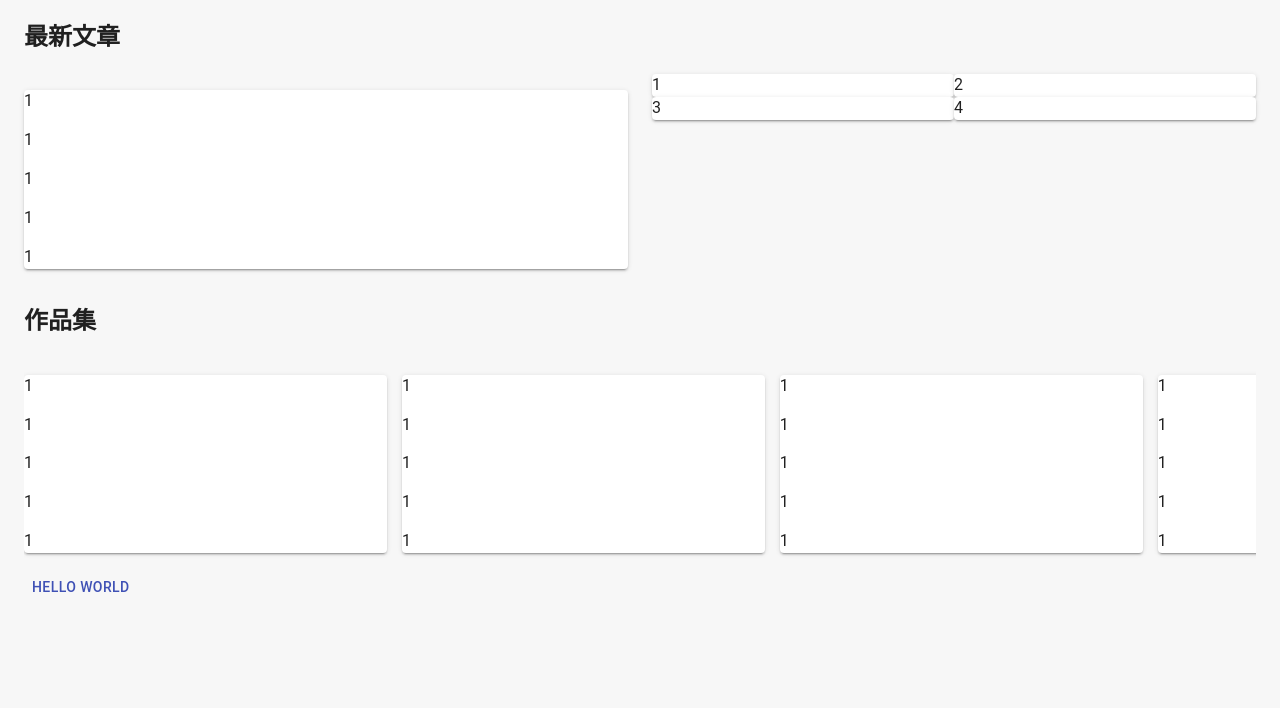
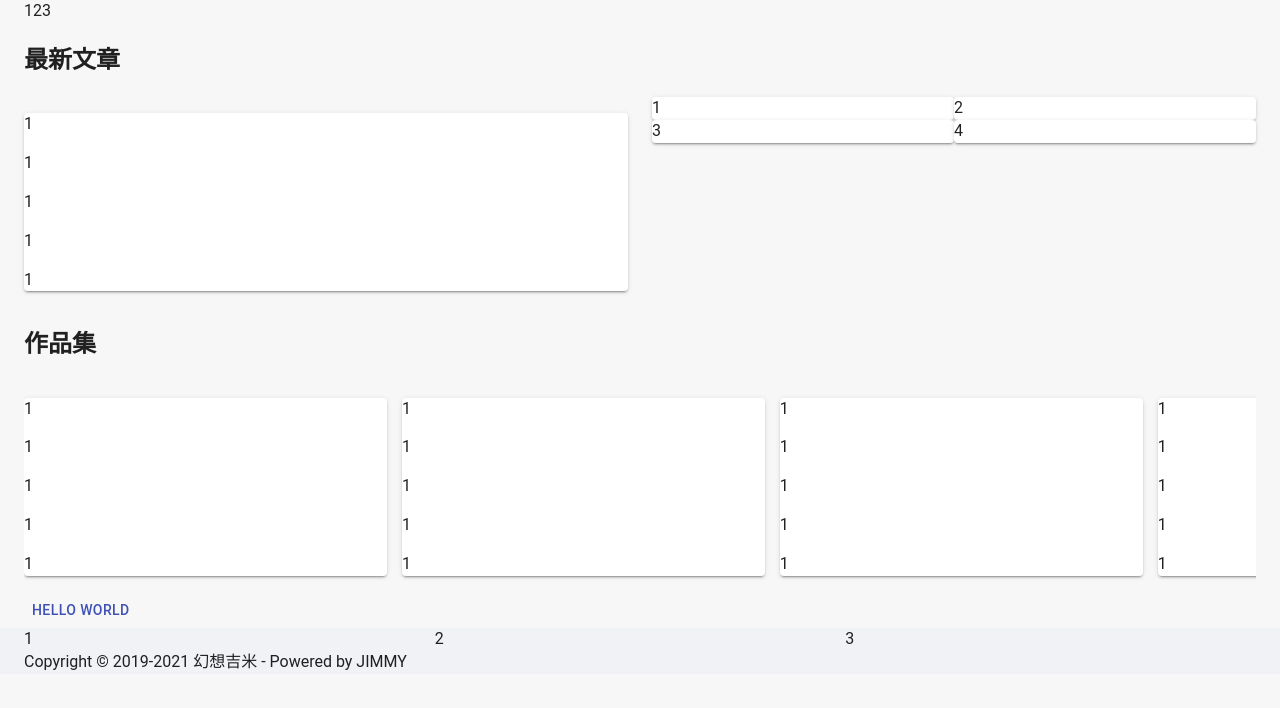
Before and after one commit to jimmy010679/gatsby-jimmy, a Gatsby site: page / in a window 1280 px wide. Built offline with nearby package versions, Linux system fonts and the light colour scheme; Gatsby itself is replaced by a stand-in of ours.

Commit message:
update: simple context

```diff
--- a/gatsby-browser.js
+++ b/gatsby-browser.js
@@ -1,3 +1,6 @@
+import React from "react"
+import VariablesProvider from "./src/components/Layout/VariablesProvider"
+
 import "./src/styles/global.css"
 import "./src/styles/highlight.css"
 
@@ -5,3 +8,7 @@ import "./src/styles/highlight.css"
 require("prismjs/themes/prism-tomorrow.css")
 require("prismjs/plugins/line-numbers/prism-line-numbers.css")
 require("prismjs/plugins/command-line/prism-command-line.css")
+
+export const wrapRootElement = ({ element }) => (
+  <VariablesProvider>{element}</VariablesProvider>
+)
--- a/gatsby-ssr.js
+++ b/gatsby-ssr.js
@@ -0,0 +1,6 @@
+import React from "react"
+
+import VariablesProvider from "./src/components/Layout/VariablesProvider"
+export const wrapRootElement = ({ element }) => (
+  <VariablesProvider>{element}</VariablesProvider>
+)
--- a/package.json
+++ b/package.json
@@ -19,7 +19,7 @@
     "@material-ui/icons": "^4.11.2",
     "@material-ui/lab": "^4.0.0-alpha.57",
     "axios": "^0.21.1",
-    "gatsby": "^3.0.0",
+    "gatsby": "^3.0.1",
     "gatsby-plugin-manifest": "^3.0.0",
     "gatsby-plugin-material-ui": "^2.1.10",
     "gatsby-plugin-react-helmet": "^4.0.0",
@@ -32,7 +32,7 @@
     "gatsby-source-graphql": "^3.0.0",
     "gatsby-transformer-remark": "^3.0.0",
     "node-sass": "^5.0.0",
-    "postcss": "^8.2.6",
+    "postcss": "^8.2.7",
     "prismjs": "^1.23.0",
     "prop-types": "^15.7.2",
     "react": "^17.0.1",
--- /dev/null
+++ b/src/components/Layout/Footer/index.js
@@ -0,0 +1,35 @@
+import React from "react"
+//import { Link } from "gatsby"
+
+import Container from "@material-ui/core/Container"
+import Grid from "@material-ui/core/Grid"
+import * as styles from "./index.module.css"
+
+const Footer = () => {
+  return (
+    <footer className={styles.footer}>
+      <Container maxWidth="lg">
+        <div className={styles.main}>
+          <Grid container spacing={0}>
+            <Grid item xs={12} md>
+              <div>1</div>
+            </Grid>
+            <Grid item xs={12} md>
+              <div>2</div>
+            </Grid>
+            <Grid item xs={12} md>
+              <div>3</div>
+            </Grid>
+          </Grid>
+        </div>
+
+        <div className={styles.copyright}>
+          Copyright © 2019-{new Date().getFullYear()} 幻想吉米 - Powered by
+          JIMMY
+        </div>
+      </Container>
+    </footer>
+  )
+}
+
+export default Footer
--- /dev/null
+++ b/src/components/Layout/Footer/index.module.css
@@ -0,0 +1,10 @@
+.footer {
+  background-color: #f1f2f6;
+}
+.main {
+  display: block;
+}
+
+.copyright {
+  display: block;
+}
--- /dev/null
+++ b/src/components/Layout/Header/index.js
@@ -0,0 +1,18 @@
+import React from "react"
+//import { Link } from "gatsby"
+
+import Container from "@material-ui/core/Container"
+//import Grid from "@material-ui/core/Grid"
+//import * as styles from "./index.module.css"
+
+const Header = () => {
+  return (
+    <header>
+      <Container maxWidth="lg">
+        <div>123</div>
+      </Container>
+    </header>
+  )
+}
+
+export default Header
--- /dev/null
+++ b/src/components/Layout/VariablesProvider.js
@@ -0,0 +1,28 @@
+import React, { useState, createContext } from "react"
+
+// -----------------------------------------------------------------------------------------------------------------------
+// Context
+export const VariablesContext = createContext({
+  // template ------------------------------------------------------
+  templateState: false,
+  setTemplateState: () => {},
+})
+
+// -----------------------------------------------------------------------------------------------------------------------
+// Provider
+const VariablesProvider = props => {
+  const [templateState, setTemplateState] = useState(undefined)
+
+  const value = {
+    templateState,
+    setTemplateState,
+  }
+
+  return (
+    <VariablesContext.Provider value={value}>
+      {props.children}
+    </VariablesContext.Provider>
+  )
+}
+
+export default VariablesProvider
--- a/src/components/Layout/index.js
+++ b/src/components/Layout/index.js
@@ -1,5 +1,10 @@
-import React from "react"
+import React, { useContext } from "react"
 import * as styles from "./index.module.css"
+
+import { VariablesContext } from "./VariablesProvider"
+
+import Header from "./Header"
+import Footer from "./Footer"
 
 import {
   createMuiTheme,
@@ -7,6 +12,8 @@ import {
   LinearProgress,
 } from "@material-ui/core"
 
+// -----------------------------------------------------------------------------------------------------------------------------
+// material-ui
 const theme = createMuiTheme({
   breakpoints: {
     values: {
@@ -19,12 +26,19 @@ const theme = createMuiTheme({
   },
 })
 
-const Layout = ({ children, type }) => {
+// -----------------------------------------------------------------------------------------------------------------------------
+
+const Layout = ({ children }) => {
+  const { templateState } = useContext(VariablesContext)
+
+  console.log(templateState)
+
   return (
     <MuiThemeProvider theme={theme}>
       <LinearProgress color="primary" className={styles.topProgress} />
-
+      <Header />
       {children}
+      <Footer />
     </MuiThemeProvider>
   )
 }
```
Also changed, not shown: src/components/Layout/Header/index.module.css.js (added), 1 other file.
